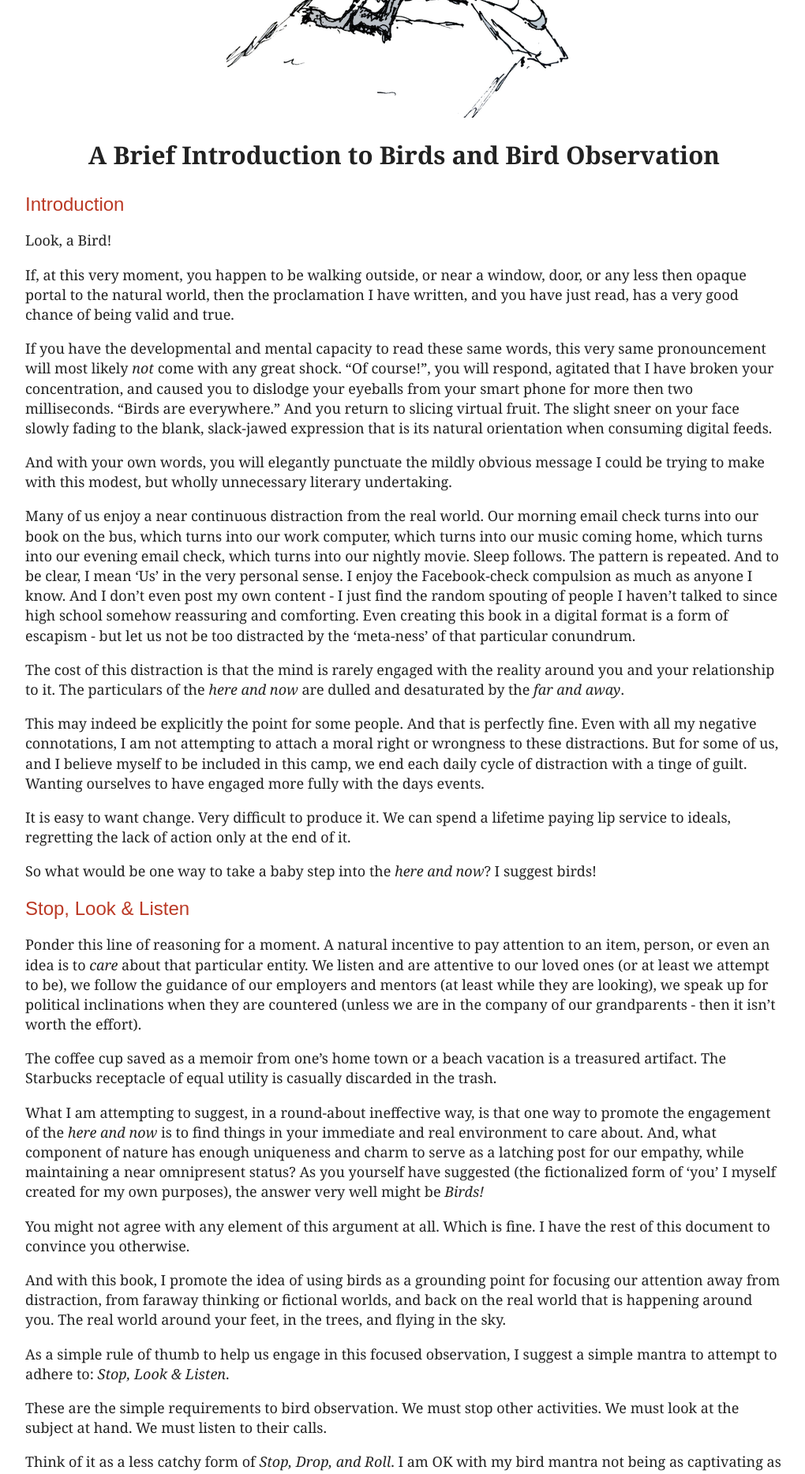
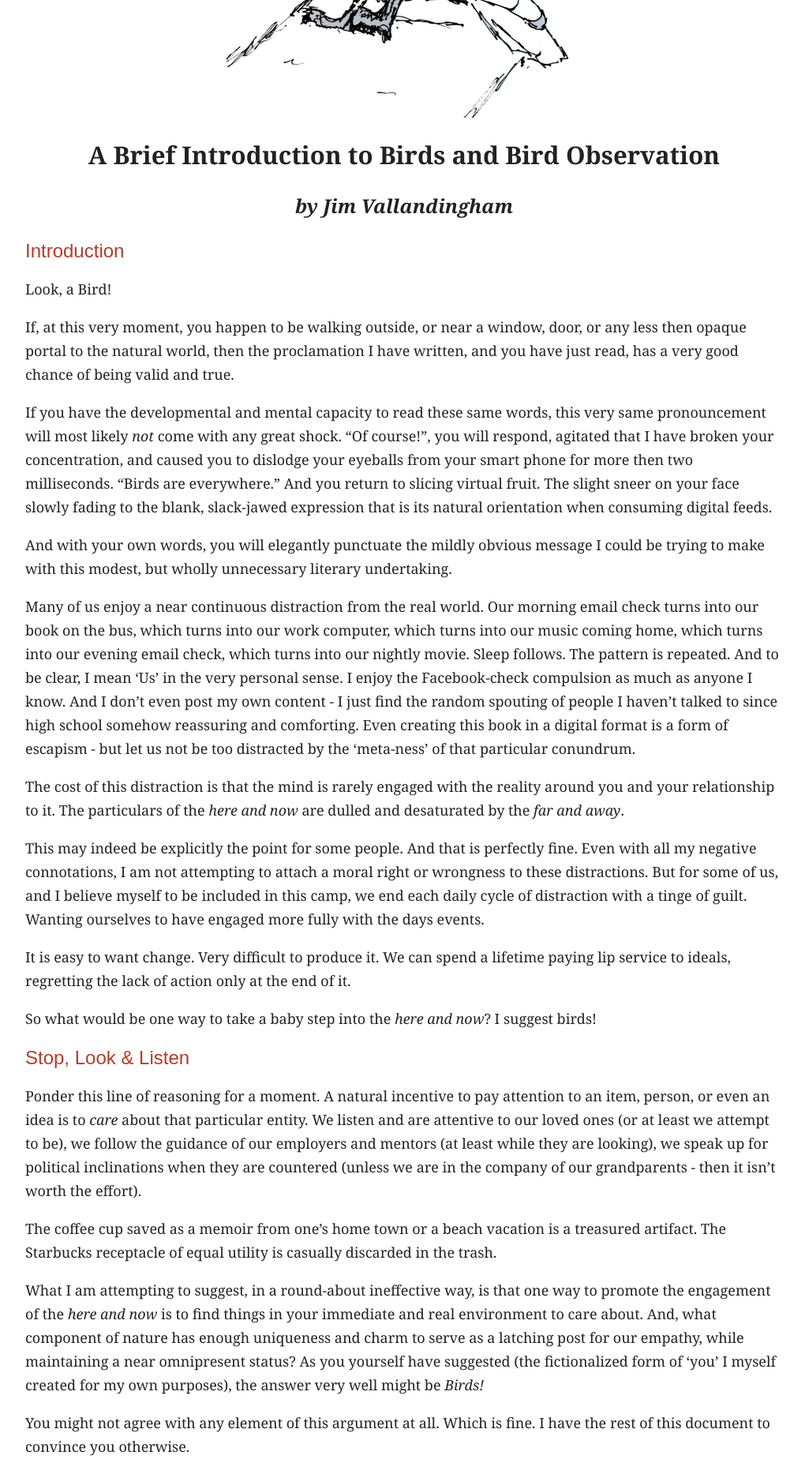
Before and after one commit to vlandham/LookABird, a Jekyll site: the page built from index.html, in a window 1280 px wide. Shown: the part 535-2402 px from the top of the page at 79% size, without its empty margins (128-1148 px from the left). Built offline with Jekyll 4.4.1, drawn with Linux system fonts in a browser that asks for light colours; some web fonts are replaced; some of the changed text lies outside the part shown.

Commit message:
unnecessary font changes

```diff
--- a/_layouts/default.html
+++ b/_layouts/default.html
@@ -3,6 +3,7 @@
   <head>
     <meta charset="utf-8">
     <title>Look A Bird</title>
+    <link href='http://fonts.googleapis.com/css?family=Droid+Sans:400,700|Droid+Serif:400,400italic' rel='stylesheet' type='text/css'>
     <link rel='stylesheet' type='text/css' href='css/normalize.css' />
     <link rel='stylesheet' type='text/css' href='css/main.css' />
     <meta http-equiv='content-type' content='text/html; charset=utf-8' />
--- a/css/main.css
+++ b/css/main.css
@@ -83,7 +83,8 @@
 }
 
 body {
-  font-family: 'Georgia Pro', georgia, serif;
+  /* font-family: 'Georgia Pro', georgia, serif; */
+  font-family: 'Droid Serif', georgia, serif;
   font-style: normal;
   font-variant: normal;
   font-weight: normal;
@@ -98,6 +99,10 @@
   text-transform: uppercase;
 }
 
+.header h3 {
+  font-style: italic;
+}
+
 .top_bird {
   margin-top: -30px;
 }
@@ -105,7 +110,9 @@
 .chapter h2 {
   color: hsl(8, 67%, 44%);
   display: block;
-  font-family: 'Franklin ITC Pro Bold', sans-serif;
+  /* font-family: 'Franklin ITC Pro Bold', sans-serif; */
+  font-family: 'Droid Sans', sans-serif;
+  font-weight: 700;
   font-size: 24px;
   font-style: normal;
   font-variant: normal;
@@ -123,6 +130,7 @@
 
 .entry_content p {
   font-size: 18px;
+  line-height: 30px;
 }
 
 
--- a/index.html
+++ b/index.html
@@ -7,6 +7,7 @@
   <h1>Look, A Bird!</h1>
   <img class="top_bird" src="img/bird1.png"/>
   <h2>A Brief Introduction to Birds and Bird Observation</h2>
+  <h3>by Jim Vallandingham</h3>
 </div>
 
 {% for post in site.posts reversed %}
```
Also changed, not shown: _posts/2013-12-29-pigeons.md (+2 -2 lines).
